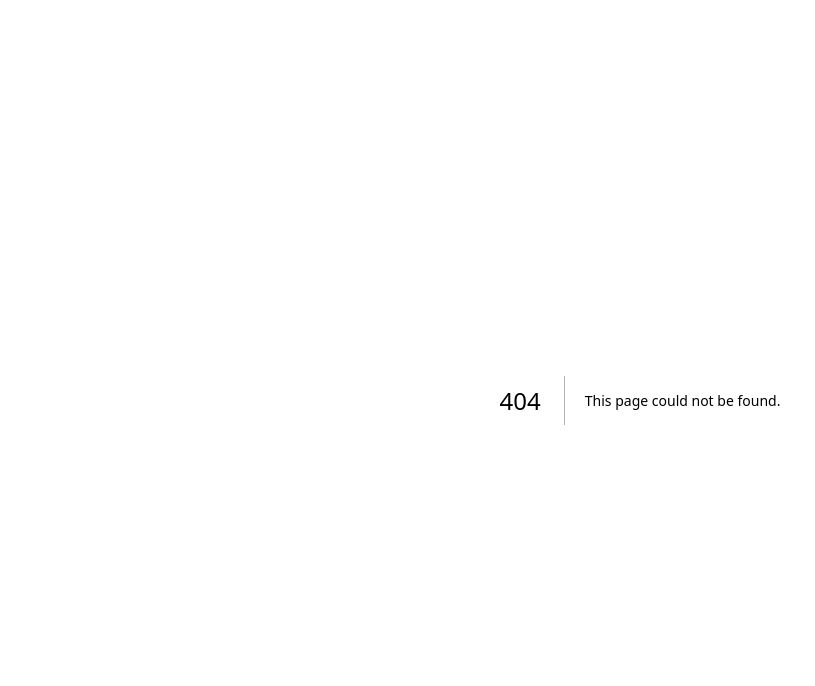
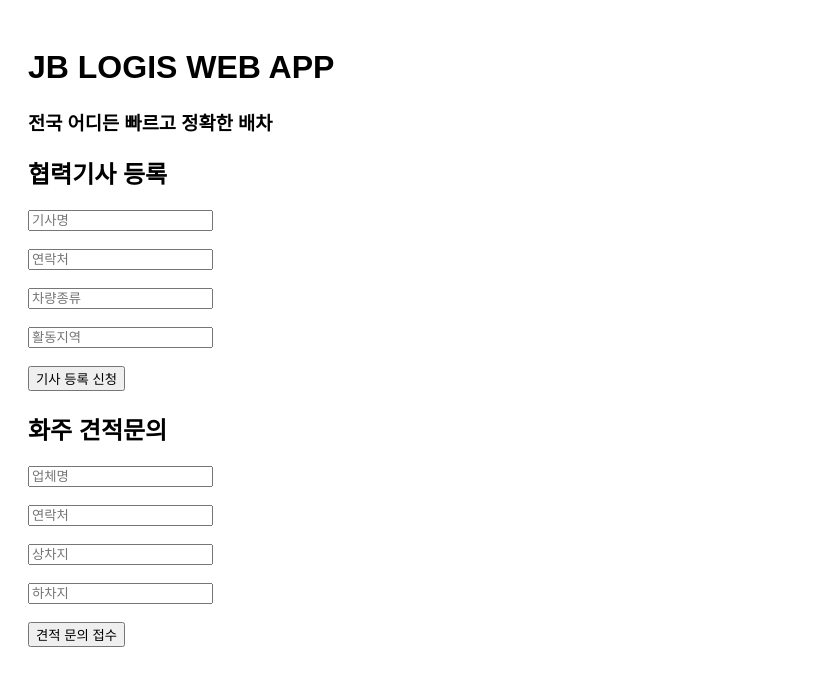
Before and after one commit to a01049395799-create/jb-logis-webapp, a Next.js app: page /pages in a window 1280 px wide. Before the commit this address had no page. Shown: the top 686 px of the page, without its empty margins (0-815 px from the left). Built offline with nearby package versions, Linux system fonts and the light colour scheme.

Commit message:
Update and rename pages/index.js to pages/pages/index.js

```diff
--- a/pages/index.js
+++ b/pages/pages/index.js
@@ -13,7 +13,7 @@ export default function Home() {
     e.preventDefault();
     const f = e.target;
 
-    const { data, error } = await supabase.from('drivers').insert([
+    const { error } = await supabase.from('drivers').insert([
       {
         name: f.name.value,
         phone: f.phone.value,
@@ -23,10 +23,8 @@ export default function Home() {
     ]);
 
     if (error) {
-      console.log(error);
       setMsg('기사 등록 실패: ' + error.message);
     } else {
-      console.log(data);
       setMsg('기사 등록 성공');
       f.reset();
     }
@@ -36,19 +34,18 @@ export default function Home() {
     e.preventDefault();
     const f = e.target;
 
-    const { data, error } = await supabase.from('shippers').insert([
+    const { error } = await supabase.from('shippers').insert([
       {
         company: f.company.value,
+        phone: f.phone.value,
         pickup: f.pickup.value,
         dropoff: f.drop.value
       }
     ]);
 
     if (error) {
-      console.log(error);
       setMsg('화주 문의 실패: ' + error.message);
     } else {
-      console.log(data);
       setMsg('화주 문의 성공');
       f.reset();
     }
@@ -73,6 +70,7 @@ export default function Home() {
       <h2>화주 견적문의</h2>
       <form onSubmit={addShipper}>
         <input name="company" placeholder="업체명" /><br /><br />
+        <input name="phone" placeholder="연락처" /><br /><br />
         <input name="pickup" placeholder="상차지" /><br /><br />
         <input name="drop" placeholder="하차지" /><br /><br />
         <button type="submit">견적 문의 접수</button>
```
